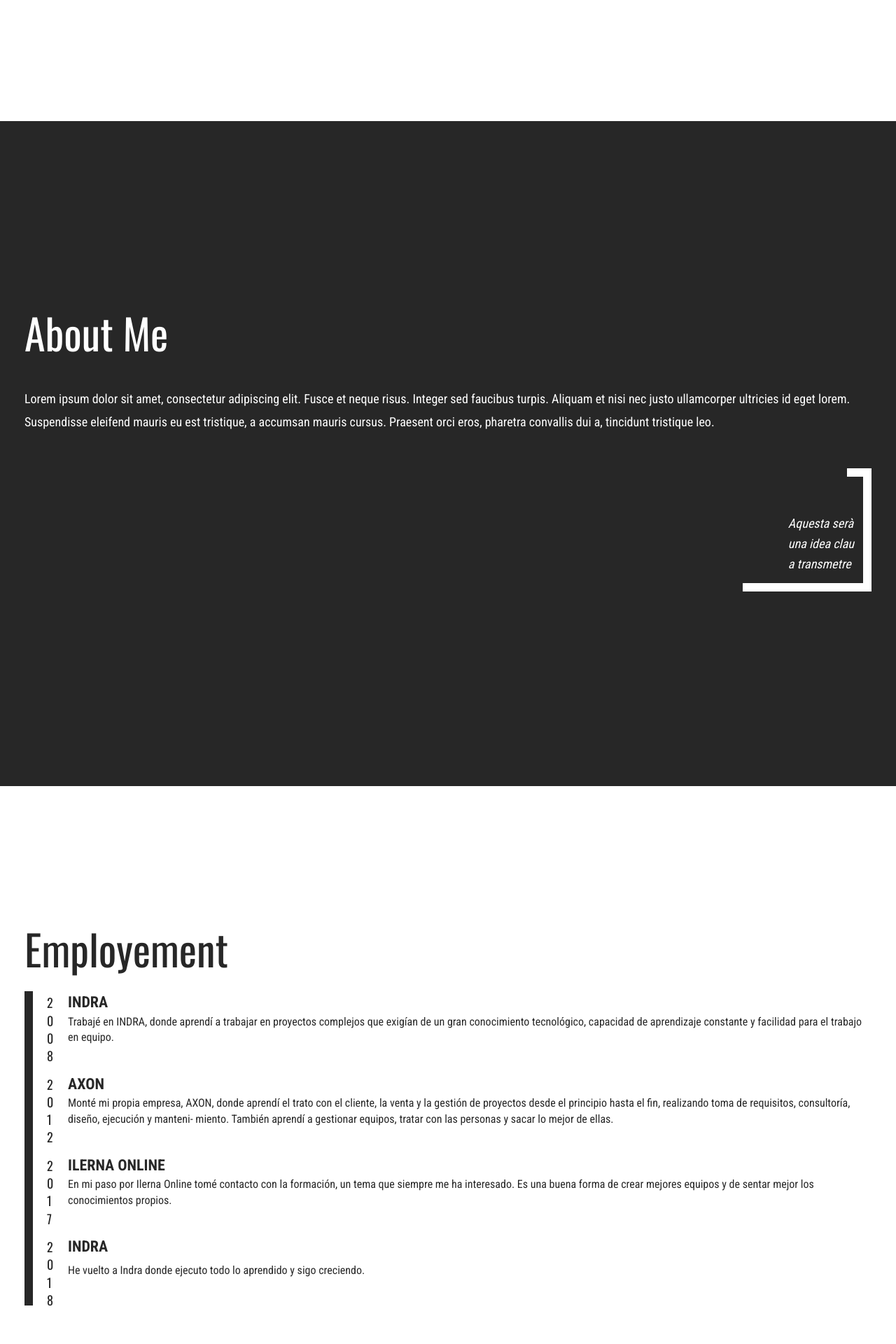
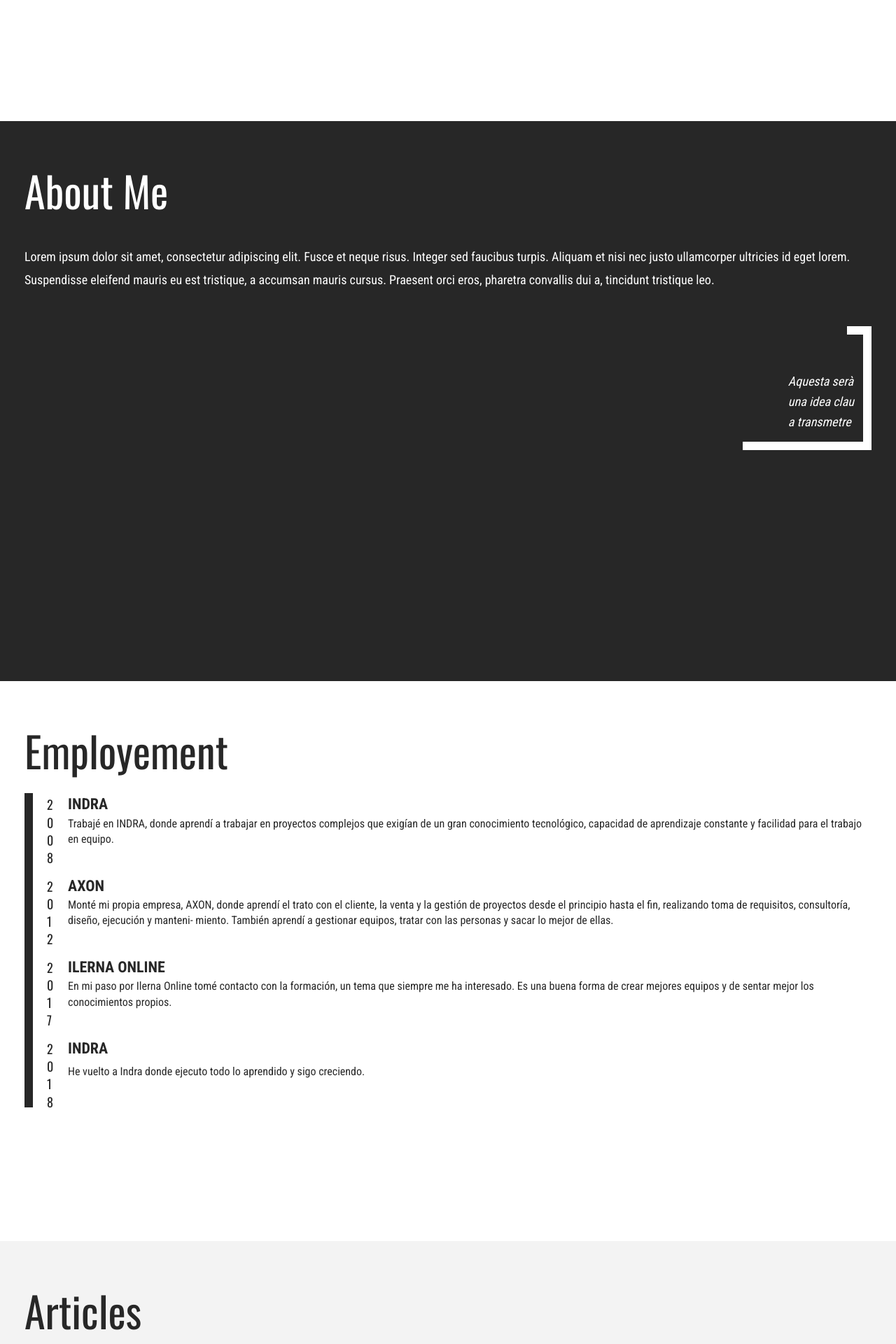
Before and after one commit to chervera/carleshervera-template, a PHP site: page / in a window 1280 px wide. Shown: the part 627-2547 px from the top of the page at 70% size. Run offline with PHP 8.4, Linux system fonts and the light colour scheme; some libraries are stand-ins or nearby versions.

Commit message:
minnor fixes

```diff
--- a/assets/css/main.css
+++ b/assets/css/main.css
@@ -127,6 +127,7 @@ nav a {
 
 
 section {
+    box-sizing: border-box;
     min-height: 600px;
     min-height: 100vh;
 }
@@ -205,7 +206,6 @@ section .h1 {
 #about-me {
     display: flex;
     flex-direction: column;
-    justify-content: center;
     padding: 75px 35px;
 }
 
@@ -224,7 +224,6 @@ section .h1 {
 #employement {
     display: flex;
     flex-direction: column;
-    justify-content: center;
     padding: 75px 35px;
 }
 
@@ -265,7 +264,6 @@ section .h1 {
 #articles {
     display: flex;
     flex-direction: column;
-    justify-content: center;
     padding: 75px 35px;
 }
 
```
